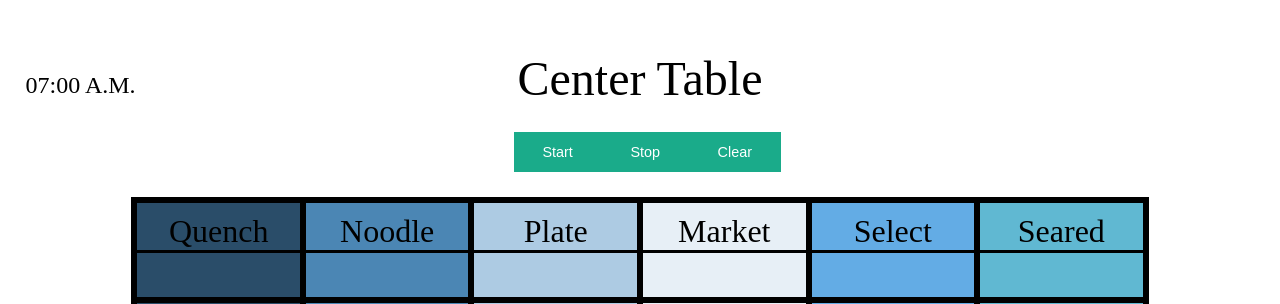
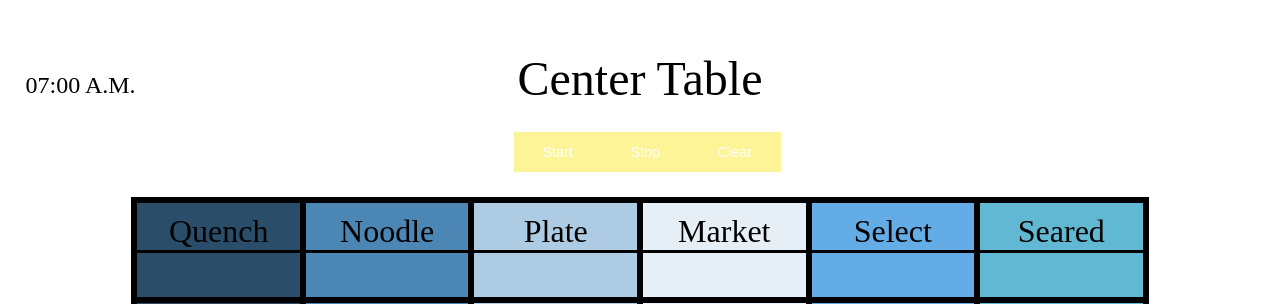
Before and after one commit to cosmo-wang/Center-Table-Simulatio, a PHP site: page / in a window 1280 px wide. Shown: the top 304 px of the page. Run offline with PHP 8.4, Linux system fonts and the light colour scheme.

Commit message:
color changed

```diff
--- a/index.css
+++ b/index.css
@@ -21,7 +21,7 @@ body:before{
 }
 
 button{
-  background:#1AAB8A;
+  background:#fdf498;
   color:#fff;
   border:none;
   position:relative;
@@ -45,7 +45,7 @@ button:before,button:after{
   right:0;
   height:2px;
   width:0;
-  background: #1AAB8A;
+  background: #fdf498;
   transition:400ms ease all;
 }
 
```
